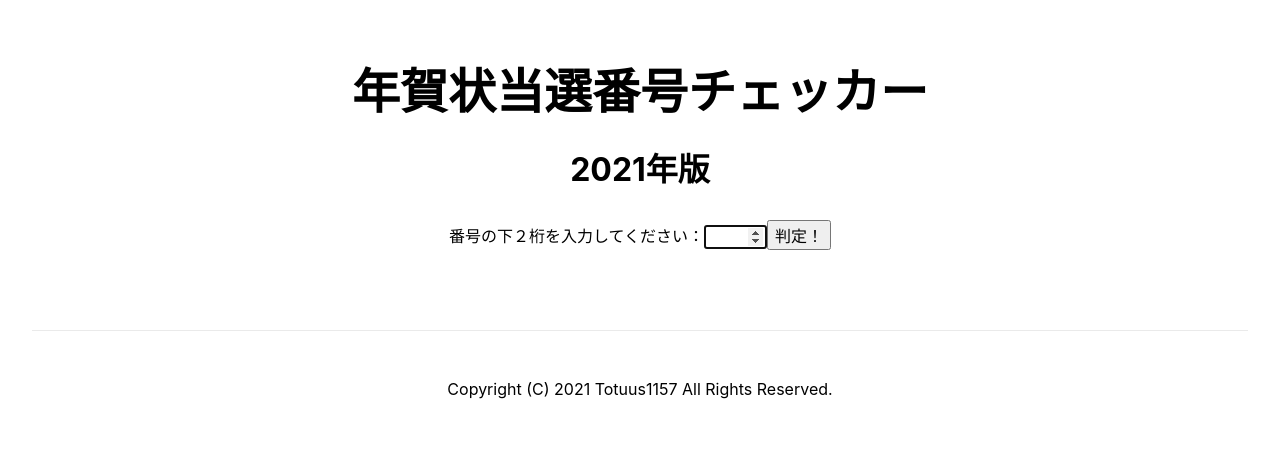
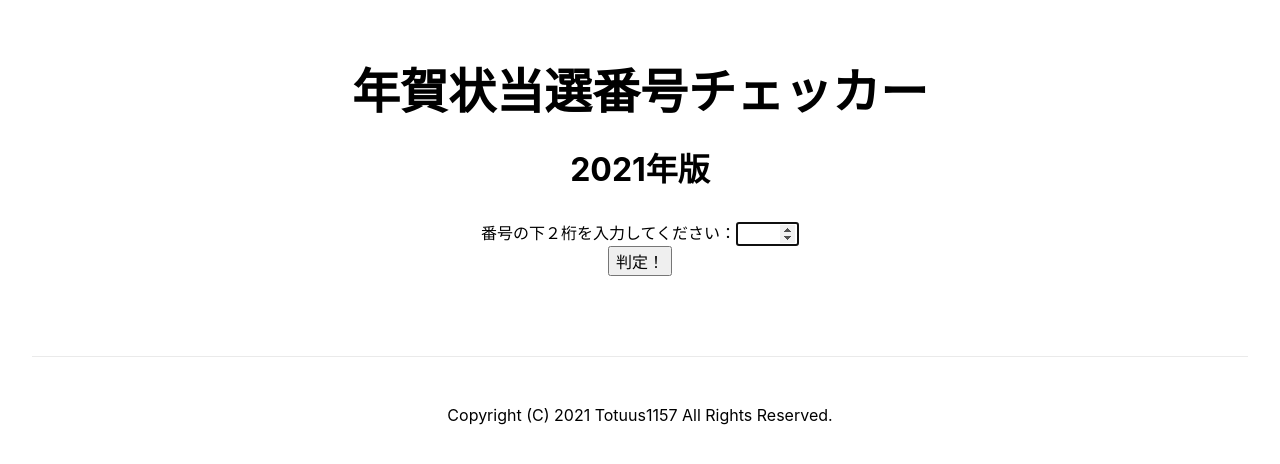
Before and after one commit to totuus1157/new-years-card-winner-number-checker, a Next.js app in the folder winner-number-checker/: page / in a window 1280 px wide. Shown: the top 464 px of the page. Built offline with nearby package versions, Linux system fonts and the light colour scheme.

Commit message:
判定ボタンを中央寄せにした

```diff
--- a/winner-number-checker/pages/index.js
+++ b/winner-number-checker/pages/index.js
@@ -65,6 +65,10 @@ class Home extends React.Component {
           input {
             font-size: 16px;
           }
+          input.submit {
+            display: block;
+            margin: 0 auto;
+          }
         `}</style>
 
         <main className={styles.main}>
@@ -91,7 +95,7 @@ class Home extends React.Component {
                 max="99"
                 required
               />
-              <input type="submit" value="判定！" />
+              <input className="submit" type="submit" value="判定！" />
             </form>
           </section>
           <section>
```
